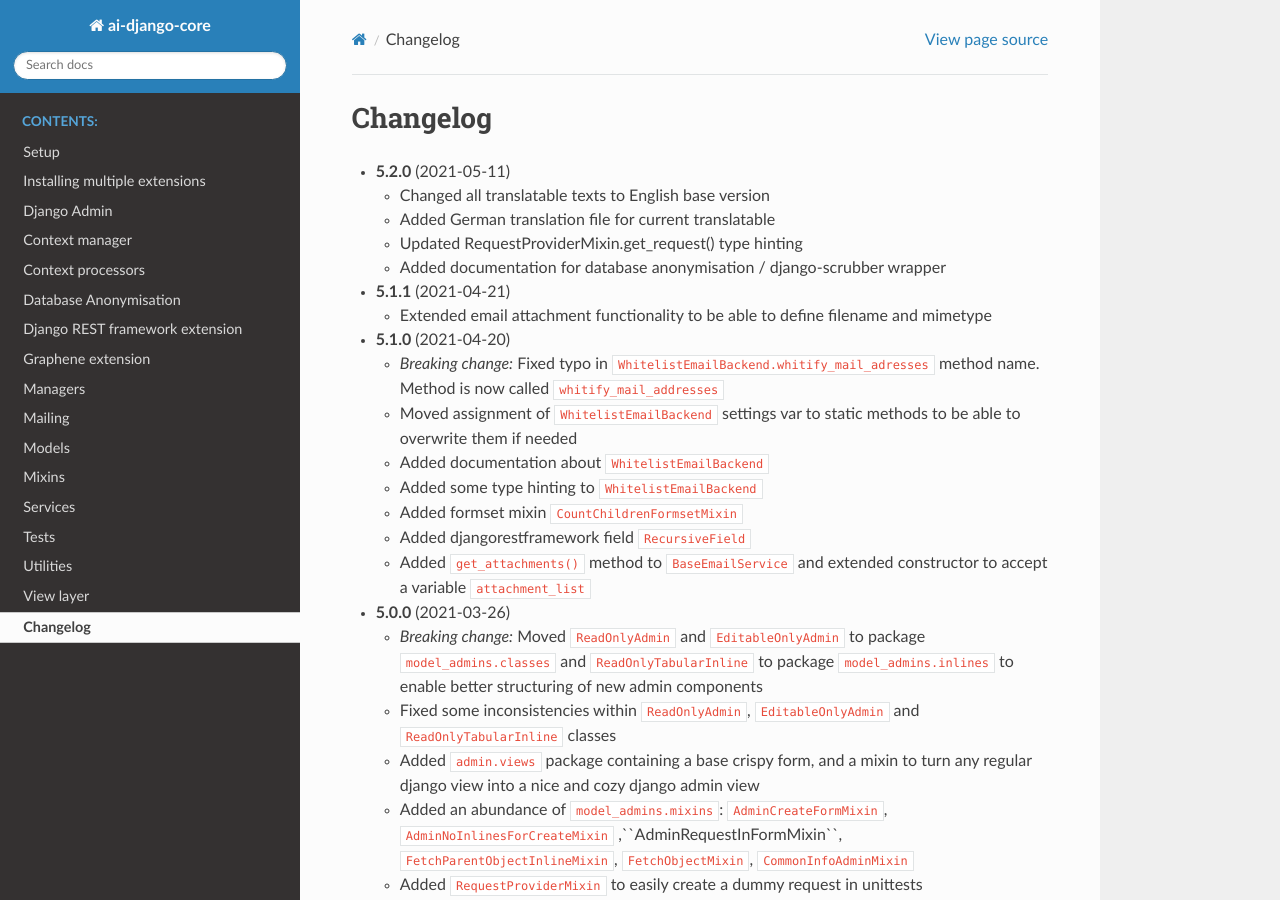
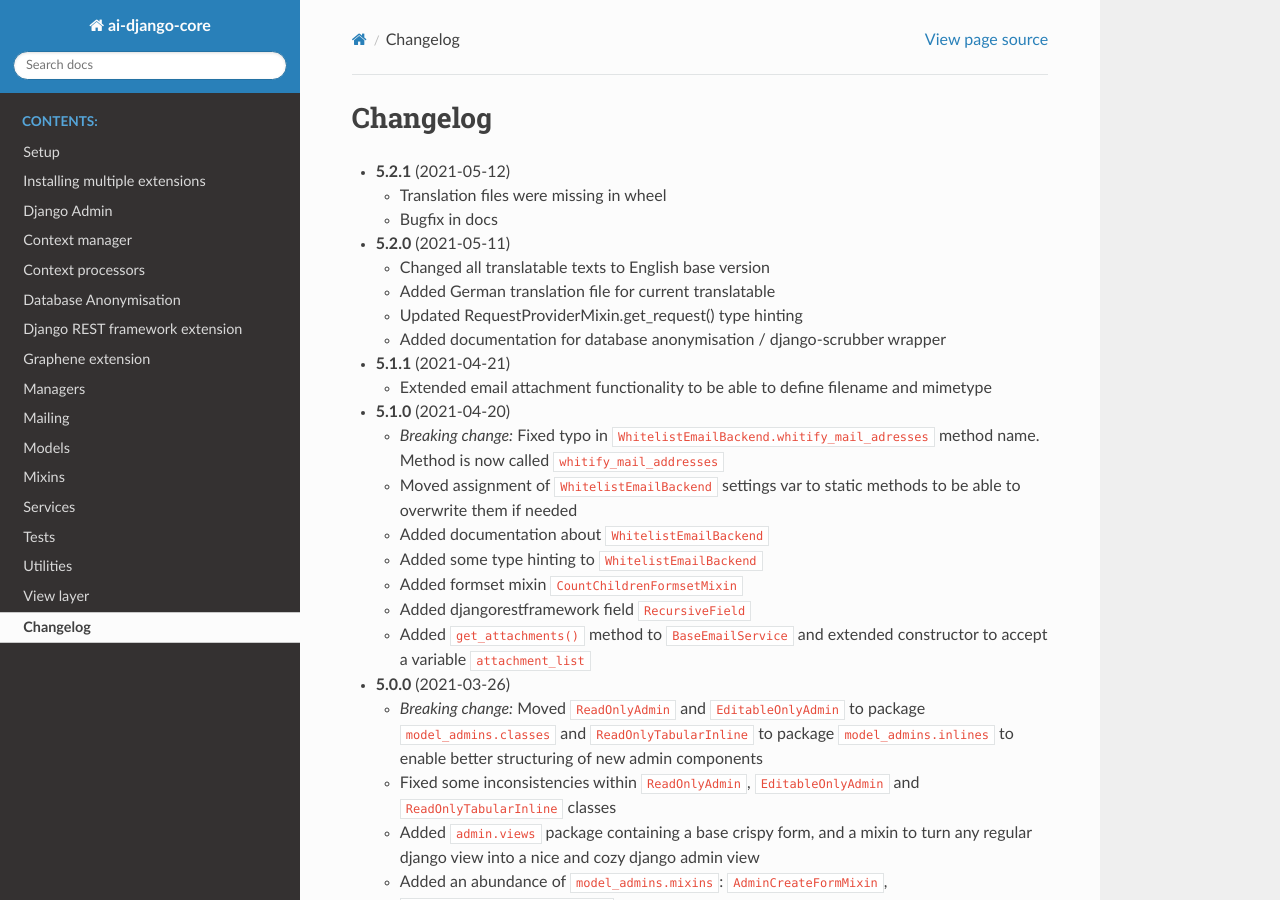
Before and after one commit to ambient-innovation/ai-django-core, a Sphinx documentation site: the page built from docs/features/changelog.md, in a window 1280 px wide and 900 px high. Built offline with Sphinx 7.4.7 and the Read the Docs theme 2.0.0, drawn with Linux system fonts in a browser that asks for light colours.

Commit message:
Added translation files to package

```diff
--- a/ai_django_core/__init__.py
+++ b/ai_django_core/__init__.py
@@ -1,2 +1,2 @@
 # Version
-__version__ = '5.2.0'
+__version__ = '5.2.1'
--- a/docs/features/changelog.md
+++ b/docs/features/changelog.md
@@ -1,4 +1,8 @@
 # Changelog
+
+* **5.2.1** (2021-05-12)
+   * Translation files were missing in wheel
+   * Bugfix in docs
 
 * **5.2.0** (2021-05-11)
     * Changed all translatable texts to English base version
```
Also changed, not shown: 1 other file.
